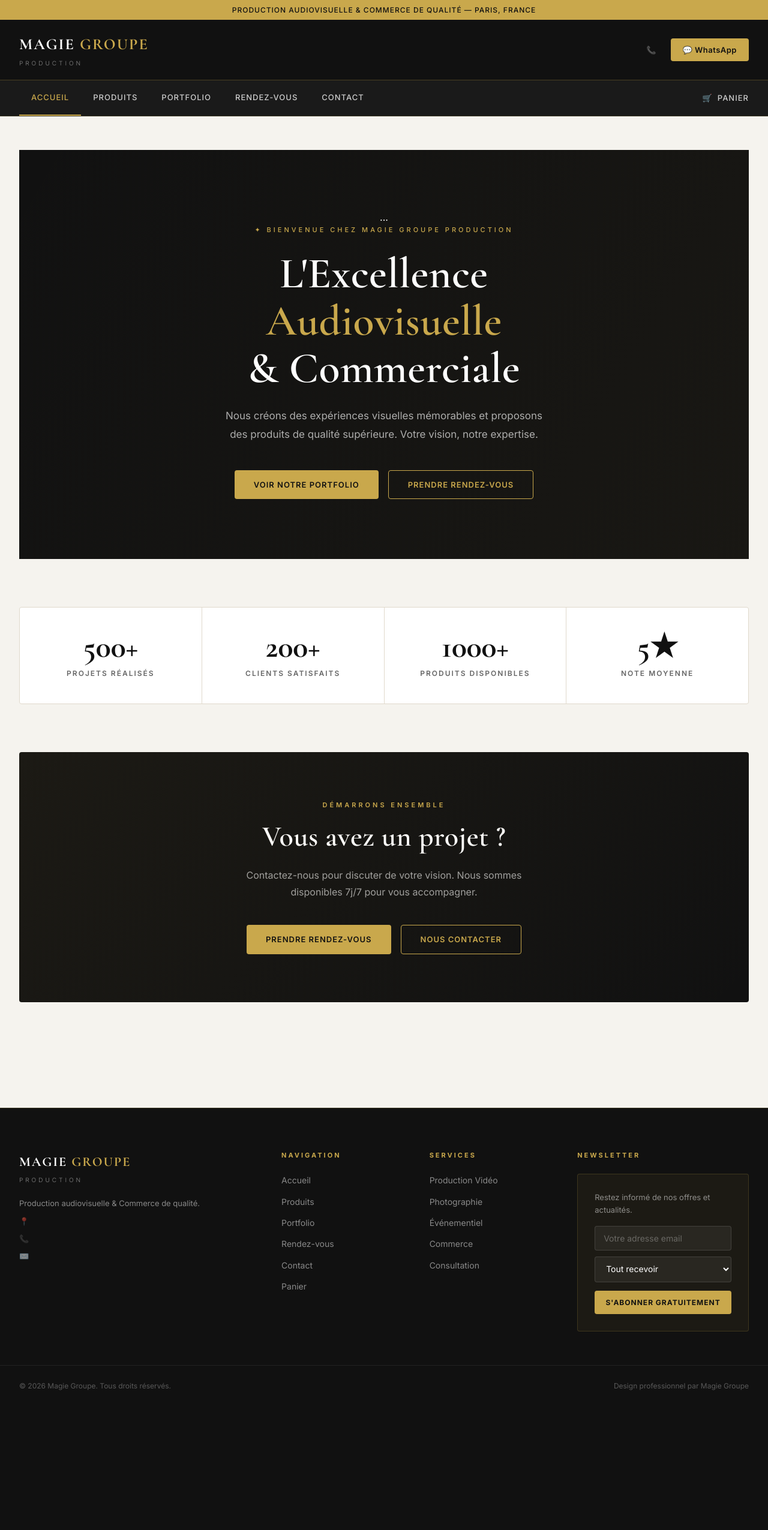
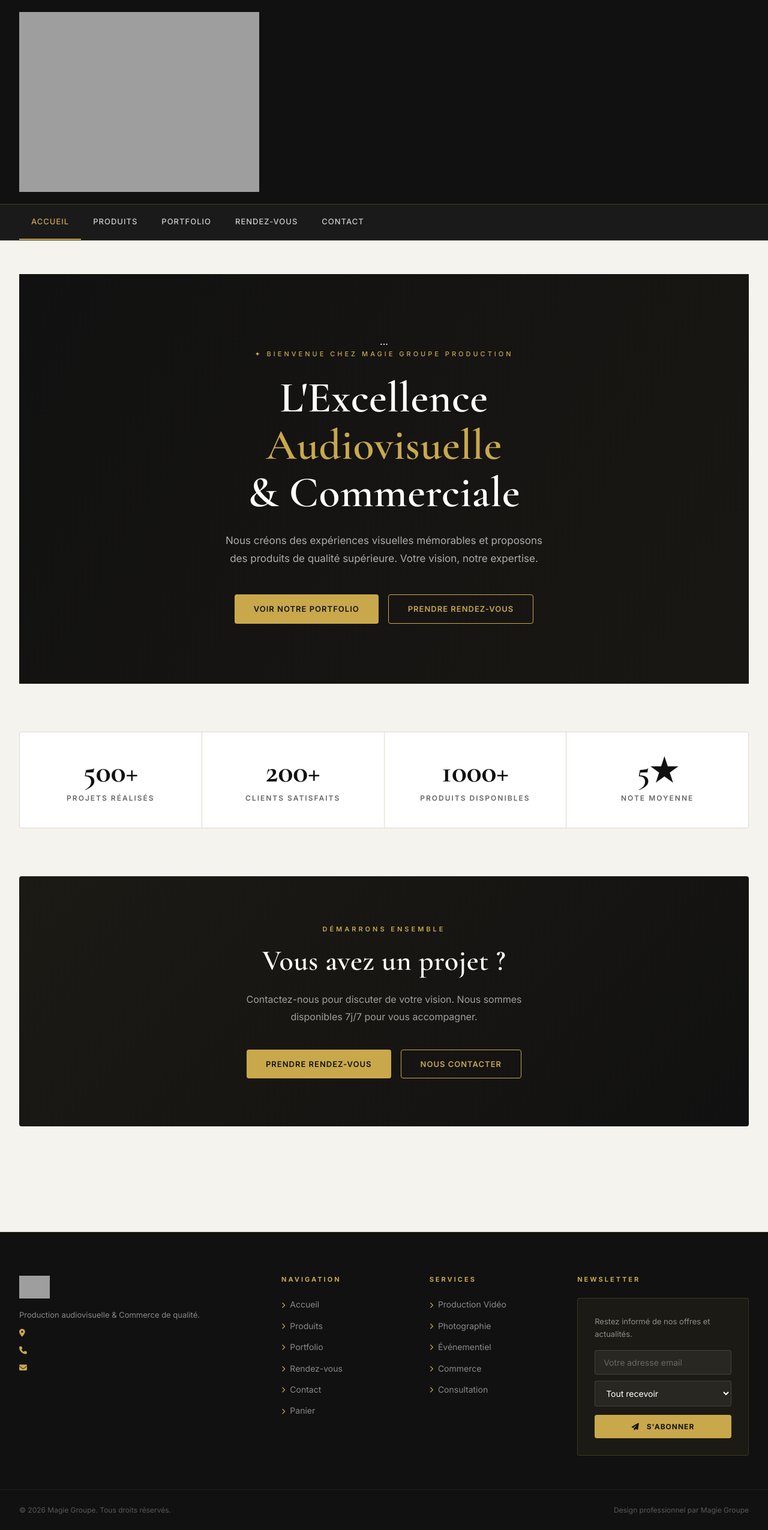
Before and after one commit to jke123/magie-groupe, a Flask app: page / in a window 1280 px wide. Shown: the whole page at 60% size. Before the commit the page ends 2318 px from the top, so only its background shows below. Run offline with Flask 3, Linux system fonts and the light colour scheme; some libraries are stand-ins or nearby versions; grey boxes are pictures that could not be loaded.

Commit message:
Refactor base.html to improve structure and styling

```diff
--- a/templates/public/base.html
+++ b/templates/public/base.html
@@ -4,13 +4,20 @@
     <meta charset="UTF-8">
     <meta name="viewport" content="width=device-width, initial-scale=1.0">
     <title>{% block title %}{{ site_name }}{% endblock %}</title>
-    <link rel="stylesheet" href="{{ url_for('static', filename='css/style.css') }}">
-    {% block extra_css %}{% endblock %}
+
+    <!-- Font Awesome (icônes) -->
+    <link rel="stylesheet" href="https://cdnjs.cloudflare.com/ajax/libs/font-awesome/6.5.1/css/all.min.css">
+
+    <!-- Google Fonts -->
     <link rel="preconnect" href="https://fonts.googleapis.com">
     <link rel="preconnect" href="https://fonts.gstatic.com" crossorigin>
     <link href="https://fonts.googleapis.com/css2?family=Cormorant+Garamond:wght@400;500;600;700&family=Inter:wght@300;400;500;600;700&display=swap" rel="stylesheet">
+
+    <!-- CSS -->
     <link rel="stylesheet" href="{{ url_for('static', filename='css/style.css') }}">
     <link rel="stylesheet" href="{{ url_for('static', filename='css/enhancements.css') }}">
+    {% block extra_css %}{% endblock %}
+
     <meta name="description" content="{{ site_settings.get('meta_description', 'Magie Groupe - Production audiovisuelle et boutique en ligne') }}">
 </head>
 <body>
@@ -18,11 +25,12 @@
 <!-- MOBILE MENU OVERLAY -->
 <div class="mobile-menu" id="mobileMenu">
     <div class="mobile-menu-header">
-        <div class="logo">
-            <div class="logo-main">MAGIE <span>GROUPE</span></div>
-            <div class="logo-sub">Production</div>
-        </div>
-        <button class="mobile-menu-close" onclick="closeMobileMenu()">✕</button>
+        <img src="{{ url_for('static', filename='images/logo.webp') }}"
+             alt="Magie Groupe"
+             style="height: 40px; width: auto; display: block;">
+        <button class="mobile-menu-close" onclick="closeMobileMenu()">
+            <i class="fas fa-times"></i>
+        </button>
     </div>
     <nav class="mobile-nav-links">
         <a href="{{ url_for('index') }}" onclick="closeMobileMenu()">Accueil</a>
@@ -33,26 +41,23 @@
         <a href="{{ url_for('panier') }}" onclick="closeMobileMenu()">Panier</a>
     </nav>
     <div class="mobile-contact-info">
-        <a href="tel:{{ site_phone }}">📞 {{ site_phone }}</a>
-        <a href="https://wa.me/{{ site_whatsapp.replace('+','').replace(' ','') }}" target="_blank">💬 WhatsApp</a>
-        <a href="mailto:{{ site_email }}">✉️ {{ site_email }}</a>
+        <a href="tel:{{ site_phone }}"><i class="fas fa-phone"></i> {{ site_phone }}</a>
+        <a href="https://wa.me/{{ site_whatsapp.replace('+','').replace(' ','') }}" target="_blank"><i class="fab fa-whatsapp"></i> WhatsApp</a>
+        <a href="mailto:{{ site_email }}"><i class="fas fa-envelope"></i> {{ site_email }}</a>
     </div>
 </div>
 
-<!-- HEADER -->
+<!-- HEADER (uniquement logo + hamburger) -->
 <header class="header">
-    <div class="header-top">
-        Production Audiovisuelle &amp; Commerce de Qualité — Paris, France
-    </div>
     <div class="header-main">
         <a href="{{ url_for('index') }}" class="logo">
-            <div class="logo-main">MAGIE <span>GROUPE</span></div>
-            <div class="logo-sub">Production</div>
+            <img src="{{ url_for('static', filename='images/logo.webp') }}"
+                 alt="Magie Groupe"
+                 class="logo-img">
         </a>
-        <div class="header-contact">
-            <a href="tel:{{ site_phone }}">📞 {{ site_phone }}</a>
-            <a href="https://wa.me/{{ site_whatsapp.replace('+','').replace(' ','') }}" target="_blank" class="whatsapp-btn">💬 WhatsApp</a>
-        </div>
+        <button class="hamburger" id="hamburger" onclick="openMobileMenu()" aria-label="Menu">
+            <span></span><span></span><span></span>
+        </button>
     </div>
 </header>
 
@@ -66,14 +71,6 @@
             <a href="{{ url_for('rendez_vous') }}" {% if request.endpoint == 'rendez_vous' %}class="active"{% endif %}>Rendez-vous</a>
             <a href="{{ url_for('contact') }}" {% if request.endpoint == 'contact' %}class="active"{% endif %}>Contact</a>
         </div>
-        <div class="nav-cart">
-            <a href="{{ url_for('panier') }}" class="cart-link" {% if request.endpoint in ['panier','checkout'] %}style="color: var(--gold) !important;"{% endif %}>
-                🛒 <span id="cartLabel">Panier</span>
-            </a>
-            <button class="hamburger" id="hamburger" onclick="openMobileMenu()" aria-label="Menu">
-                <span></span><span></span><span></span>
-            </button>
-        </div>
     </div>
 </nav>
 
@@ -84,6 +81,7 @@
             {% if messages %}
                 {% for category, message in messages %}
                     <div class="alert alert-{{ 'success' if category == 'success' else 'error' if category == 'error' else 'info' }}">
+                        <i class="fas fa-{{ 'check-circle' if category == 'success' else 'exclamation-circle' if category == 'error' else 'info-circle' }}"></i>
                         {{ message }}
                     </div>
                 {% endfor %}
@@ -97,37 +95,38 @@
 <footer class="footer">
     <div class="footer-grid">
         <div class="footer-brand">
-            <div class="logo-main">MAGIE <span style="color:var(--gold)">GROUPE</span></div>
-            <div class="logo-sub" style="color:var(--gray);letter-spacing:4px;font-size:10px;text-transform:uppercase;margin-bottom:20px;">Production</div>
+            <img src="{{ url_for('static', filename='images/logo.webp') }}"
+                 alt="Magie Groupe"
+                 style="height: 38px; width: auto; display: block; margin-bottom: 16px;">
             <p>Production audiovisuelle &amp; Commerce de qualité.</p>
-            <p>📍 {{ site_address }}</p>
-            <p>📞 {{ site_phone }}</p>
-            <p>✉️ {{ site_email }}</p>
+            <p><i class="fas fa-location-dot" style="width:20px;color:var(--gold);"></i> {{ site_address }}</p>
+            <p><i class="fas fa-phone" style="width:20px;color:var(--gold);"></i> {{ site_phone }}</p>
+            <p><i class="fas fa-envelope" style="width:20px;color:var(--gold);"></i> {{ site_email }}</p>
             <div class="footer-social">
-                {% if social_tiktok %}<a href="{{ social_tiktok }}" target="_blank" class="social-link">TikTok</a>{% endif %}
-                {% if social_instagram %}<a href="{{ social_instagram }}" target="_blank" class="social-link">Instagram</a>{% endif %}
-                {% if social_facebook %}<a href="{{ social_facebook }}" target="_blank" class="social-link">Facebook</a>{% endif %}
+                {% if social_tiktok %}<a href="{{ social_tiktok }}" target="_blank" class="social-link"><i class="fab fa-tiktok"></i> TikTok</a>{% endif %}
+                {% if social_instagram %}<a href="{{ social_instagram }}" target="_blank" class="social-link"><i class="fab fa-instagram"></i> Instagram</a>{% endif %}
+                {% if social_facebook %}<a href="{{ social_facebook }}" target="_blank" class="social-link"><i class="fab fa-facebook-f"></i> Facebook</a>{% endif %}
             </div>
         </div>
         <div>
             <h4>Navigation</h4>
             <nav>
-                <a href="{{ url_for('index') }}">Accueil</a>
-                <a href="{{ url_for('produits') }}">Produits</a>
-                <a href="{{ url_for('portfolio') }}">Portfolio</a>
-                <a href="{{ url_for('rendez_vous') }}">Rendez-vous</a>
-                <a href="{{ url_for('contact') }}">Contact</a>
-                <a href="{{ url_for('panier') }}">Panier</a>
+                <a href="{{ url_for('index') }}"><i class="fas fa-chevron-right" style="font-size:10px;color:var(--gold);"></i> Accueil</a>
+                <a href="{{ url_for('produits') }}"><i class="fas fa-chevron-right" style="font-size:10px;color:var(--gold);"></i> Produits</a>
+                <a href="{{ url_for('portfolio') }}"><i class="fas fa-chevron-right" style="font-size:10px;color:var(--gold);"></i> Portfolio</a>
+                <a href="{{ url_for('rendez_vous') }}"><i class="fas fa-chevron-right" style="font-size:10px;color:var(--gold);"></i> Rendez-vous</a>
+                <a href="{{ url_for('contact') }}"><i class="fas fa-chevron-right" style="font-size:10px;color:var(--gold);"></i> Contact</a>
+                <a href="{{ url_for('panier') }}"><i class="fas fa-chevron-right" style="font-size:10px;color:var(--gold);"></i> Panier</a>
             </nav>
         </div>
         <div>
             <h4>Services</h4>
             <nav>
-                <a href="{{ url_for('rendez_vous') }}">Production Vidéo</a>
-                <a href="{{ url_for('rendez_vous') }}">Photographie</a>
-                <a href="{{ url_for('rendez_vous') }}">Événementiel</a>
-                <a href="{{ url_for('produits') }}">Commerce</a>
-                <a href="{{ url_for('contact') }}">Consultation</a>
+                <a href="{{ url_for('rendez_vous') }}"><i class="fas fa-chevron-right" style="font-size:10px;color:var(--gold);"></i> Production Vidéo</a>
+                <a href="{{ url_for('rendez_vous') }}"><i class="fas fa-chevron-right" style="font-size:10px;color:var(--gold);"></i> Photographie</a>
+                <a href="{{ url_for('rendez_vous') }}"><i class="fas fa-chevron-right" style="font-size:10px;color:var(--gold);"></i> Événementiel</a>
+                <a href="{{ url_for('produits') }}"><i class="fas fa-chevron-right" style="font-size:10px;color:var(--gold);"></i> Commerce</a>
+                <a href="{{ url_for('contact') }}"><i class="fas fa-chevron-right" style="font-size:10px;color:var(--gold);"></i> Consultation</a>
             </nav>
         </div>
         <div>
@@ -142,7 +141,7 @@
                         <option value="audiovisuel">Audiovisuel</option>
                         <option value="commerce">Commerce</option>
                     </select>
-                    <button type="submit" class="nl-btn">S'abonner gratuitement</button>
+                    <button type="submit" class="nl-btn"><i class="fas fa-paper-plane" style="margin-right:8px;"></i> S'abonner</button>
                 </form>
             </div>
         </div>
@@ -153,6 +152,7 @@
     </div>
 </footer>
 
+<!-- SCRIPTS -->
 <script>
 // ==================== MOBILE MENU ====================
 function openMobileMenu() {
@@ -167,22 +167,9 @@ function closeMobileMenu() {
     document.body.style.overflow = '';
 }
 
-// Fermer si on clique en dehors
 document.addEventListener('keydown', function(e) {
     if (e.key === 'Escape') closeMobileMenu();
 });
-
-// ==================== PANIER ====================
-function updateCartDisplay() {
-    const cart = JSON.parse(localStorage.getItem('cart') || '[]');
-    const count = cart.reduce((sum, item) => sum + item.quantity, 0);
-    const label = document.getElementById('cartLabel');
-    if (label && count > 0) {
-        label.textContent = 'Panier (' + count + ')';
-    }
-}
-
-updateCartDisplay();
 
 // ==================== NEWSLETTER ====================
 async function subscribeNewsletter(e) {
@@ -207,9 +194,13 @@ async function subscribeNewsletter(e) {
     }
 }
 </script>
+
 {% block extra_js %}{% endblock %}
+
+<!-- Loader + back-to-top -->
 <div class="page-loader"><div class="spinner"></div></div>
 <button class="back-to-top" aria-label="Retour en haut"><i class="fas fa-arrow-up"></i></button>
 <script src="{{ url_for('static', filename='js/animations.js') }}"></script>
+
 </body>
     </html>
```
Lines whose indentation alone changed are shown as unchanged.
